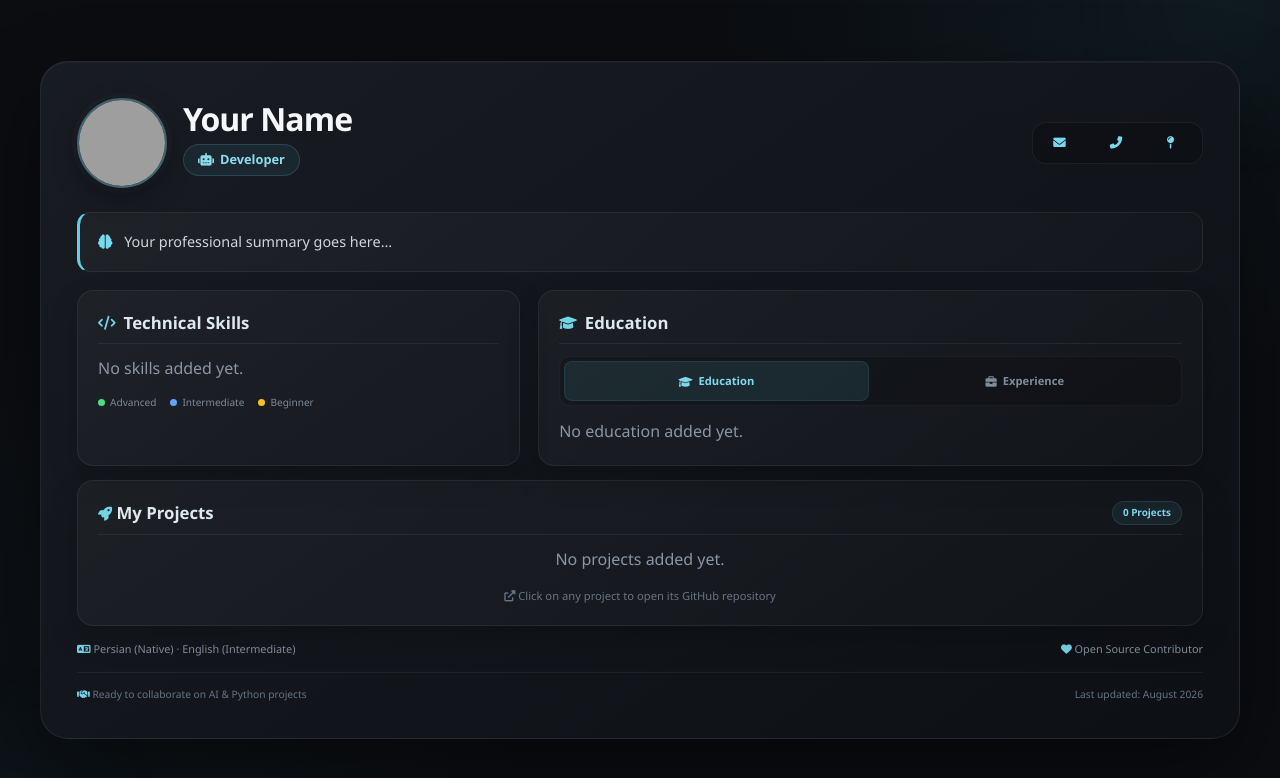
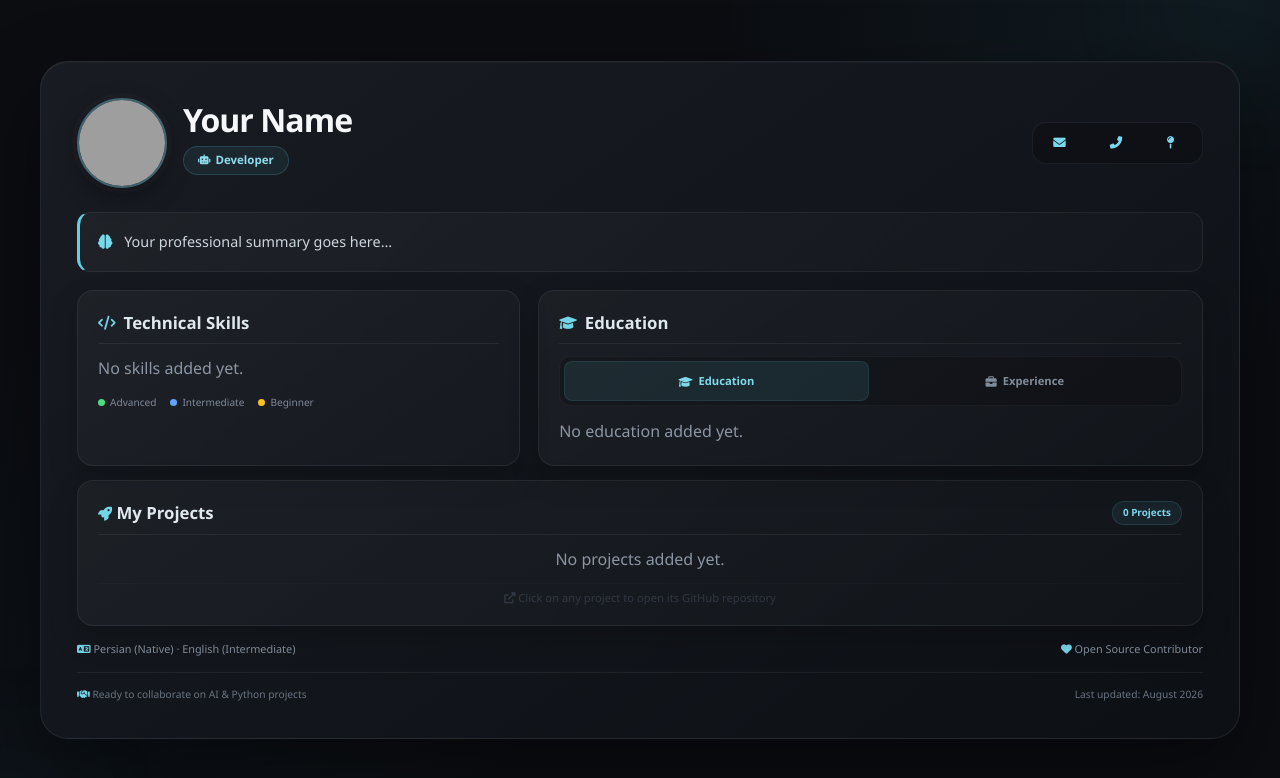
Before and after one commit to navidmn56/portfolio-website, a Django app: page / in a window 1280 px wide. Shown: the top 778 px of the page. Run offline with Django 5.2, Linux system fonts and the light colour scheme; data that the repository does not hold is empty; grey boxes are pictures that could not be loaded.

Commit message:
Improve mobile responsive layout

```diff
--- a/static/css/portfolio.css
+++ b/static/css/portfolio.css
@@ -170,11 +170,14 @@ body::after {
 }
 
 /* ============================================================
-   NAME & TITLE
+   NAME & TITLE - SINGLE LINE, SMALLER BADGE
    ============================================================ */
 .name-section {
     flex: 1;
     min-width: 0;
+    display: flex;
+    flex-direction: column;
+    gap: 6px;
 }
 
 .name-section h1 {
@@ -183,23 +186,30 @@ body::after {
     font-weight: 700;
     letter-spacing: -0.03em;
     line-height: 1.2;
-    margin-bottom: 6px;
     overflow-wrap: anywhere;
+    margin-bottom: 0;
 }
 
 .title-badge {
     display: inline-flex;
     align-items: center;
-    gap: 6px;
-    padding: 5px 10px;
+    gap: 5px;
+    padding: 4px 8px;
     border-radius: 999px;
     background: rgba(102, 210, 235, 0.07);
     border: 1px solid rgba(102, 210, 235, 0.18);
     color: #8ddced;
-    font-size: 0.7rem;
+    font-size: 0.65rem;
     font-weight: 600;
-    line-height: 1.4;
+    line-height: 1.3;
+    width: fit-content;
     max-width: 100%;
+    white-space: nowrap;
+}
+
+.title-badge i {
+    font-size: 0.62rem;
+    flex-shrink: 0;
 }
 
 /* ============================================================
@@ -210,7 +220,7 @@ body::after {
     flex-direction: row;
     flex-wrap: wrap;
     gap: 8px;
-    margin-top: 10px;
+    margin-top: 4px;
 }
 
 .social-icon-circle {
@@ -480,7 +490,7 @@ body::after {
 }
 
 /* ============================================================
-   EDUCATION & EXPERIENCE - LEFT TO RIGHT
+   EDUCATION & EXPERIENCE - ICON LEFT, TEXT LEFT
    ============================================================ */
 .education-item,
 .experience-item {
@@ -495,6 +505,7 @@ body::after {
     background: rgba(255, 255, 255, 0.025);
     border: 1px solid rgba(255, 255, 255, 0.045);
     border-radius: 11px;
+    text-align: left;
 }
 
 .education-item > i,
@@ -505,12 +516,14 @@ body::after {
     color: #76d5e8;
     font-size: 0.92rem;
     text-align: center;
+    align-self: flex-start;
 }
 
 .education-item > div,
 .experience-item > div {
     flex: 1;
     min-width: 0;
+    text-align: left;
 }
 
 .education-item h3,
@@ -521,6 +534,7 @@ body::after {
     font-weight: 650;
     line-height: 1.45;
     overflow-wrap: anywhere;
+    text-align: left;
 }
 
 .education-item .meta,
@@ -530,12 +544,14 @@ body::after {
     font-size: 0.66rem;
     line-height: 1.5;
     overflow-wrap: anywhere;
+    text-align: left;
 }
 
 .experience-item ul {
     list-style: none;
     padding: 0;
     margin: 6px 0 0;
+    text-align: left;
 }
 
 .experience-item ul li {
@@ -546,6 +562,7 @@ body::after {
     color: #a7b1be;
     font-size: 0.68rem;
     line-height: 1.55;
+    text-align: left;
 }
 
 .experience-item ul li::before {
@@ -584,6 +601,7 @@ body::after {
     grid-template-columns: repeat(2, 1fr);
     gap: 10px;
     margin-top: 4px;
+    margin-bottom: 8px;
 }
 
 .project-card {
@@ -654,12 +672,18 @@ body::after {
     white-space: nowrap;
 }
 
+/* ============================================================
+   PROJECTS HINT - FAINTER & LOWER
+   ============================================================ */
 .projects-hint {
-    margin-top: 16px;
-    color: #687383;
-    font-size: 0.7rem;
-    line-height: 1.5;
+    margin-top: 6px;
+    padding-top: 6px;
+    color: #4a5568;
+    font-size: 0.62rem;
+    line-height: 1.4;
     text-align: center;
+    opacity: 0.6;
+    border-top: 1px solid rgba(255, 255, 255, 0.03);
 }
 
 /* ============================================================
@@ -759,8 +783,8 @@ body::after {
     }
 
     .title-badge {
-        font-size: 0.75rem;
-        padding: 6px 12px;
+        font-size: 0.68rem;
+        padding: 5px 10px;
     }
 
     .contact-links {
@@ -808,6 +832,12 @@ body::after {
         font-size: 0.72rem;
     }
 
+    .projects-hint {
+        font-size: 0.65rem;
+        margin-top: 8px;
+        opacity: 0.55;
+    }
+
     .social-icon-circle {
         width: 36px;
         height: 36px;
@@ -843,12 +873,12 @@ body::after {
     }
 
     .name-section h1 {
-        font-size: 2rem;
+        font-size: 1.9rem;
     }
 
     .title-badge {
-        font-size: 0.8rem;
-        padding: 6px 14px;
+        font-size: 0.7rem;
+        padding: 5px 12px;
     }
 
     .contact-links a {
@@ -903,6 +933,12 @@ body::after {
         font-size: 0.74rem;
     }
 
+    .projects-hint {
+        font-size: 0.68rem;
+        margin-top: 10px;
+        opacity: 0.5;
+    }
+
     .social-icon-circle {
         width: 38px;
         height: 38px;
@@ -930,6 +966,15 @@ body::after {
         padding: 36px;
     }
 
+    .name-section h1 {
+        font-size: 2rem;
+    }
+
+    .title-badge {
+        font-size: 0.72rem;
+        padding: 6px 14px;
+    }
+
     .grid-2col {
         grid-template-columns: 0.8fr 1.2fr;
     }
@@ -941,6 +986,10 @@ body::after {
 
     .project-card {
         min-height: 190px;
+    }
+
+    .projects-hint {
+        font-size: 0.7rem;
     }
 }
 
@@ -971,8 +1020,8 @@ body::after {
     }
 
     .title-badge {
-        font-size: 0.62rem;
-        padding: 4px 8px;
+        font-size: 0.58rem;
+        padding: 3px 7px;
     }
 
     .social-icon-circle {
@@ -1016,6 +1065,12 @@ body::after {
 
     .project-card p {
         font-size: 0.64rem;
+    }
+
+    .projects-hint {
+        font-size: 0.58rem;
+        margin-top: 5px;
+        opacity: 0.5;
     }
 }
 
```
